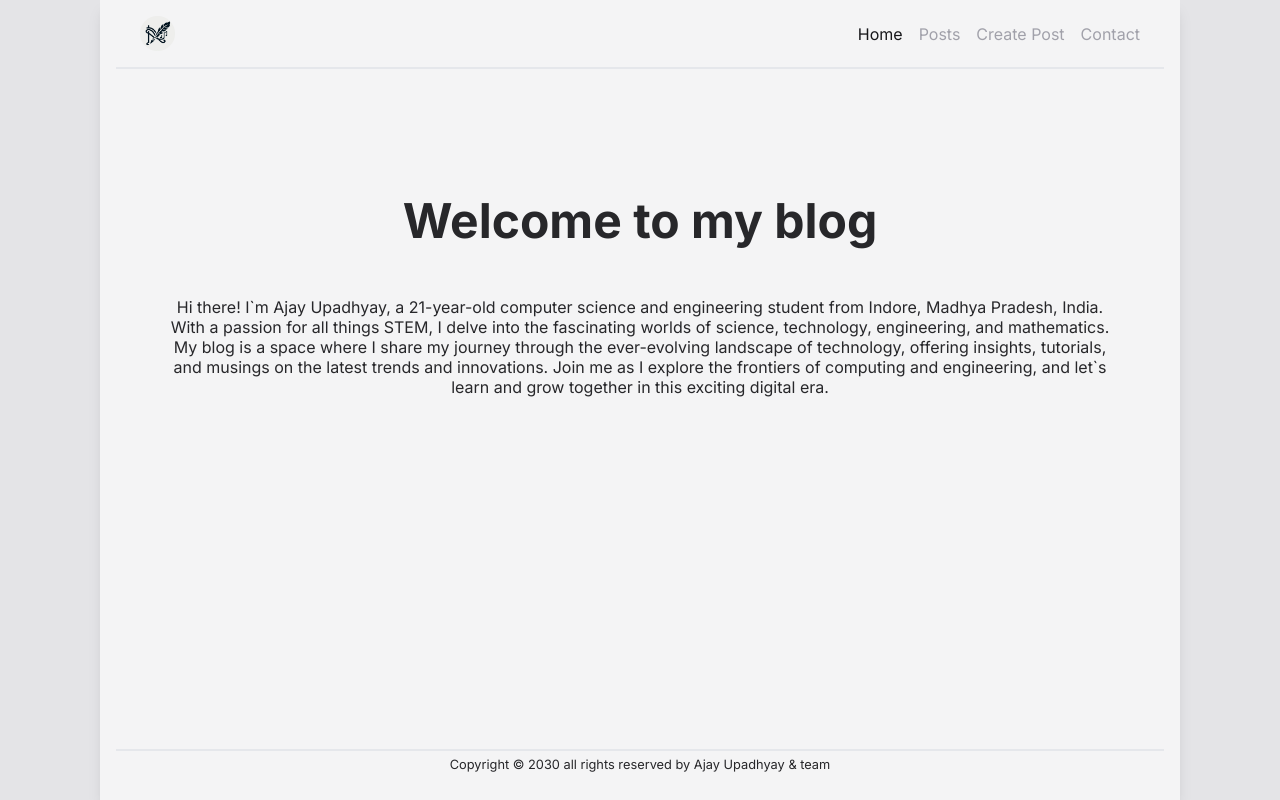
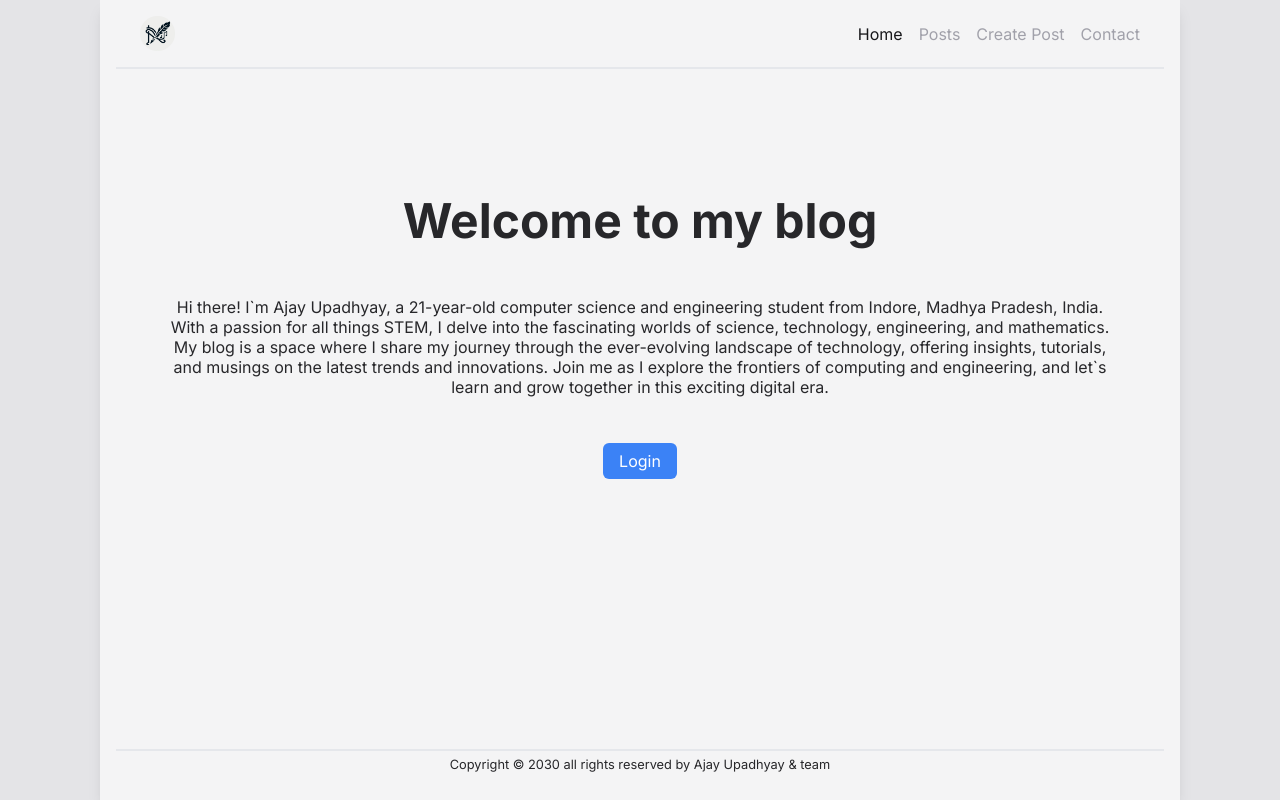
Before and after one commit to 57Ajay/nextnote, a Next.js app: page / in a window 1280 px wide. Built offline with nearby package versions, Linux system fonts and the light colour scheme; no server answers.

Commit message:
adding login/logout functionality

```diff
--- a/src/app/components/form/form.tsx
+++ b/src/app/components/form/form.tsx
@@ -1,5 +1,5 @@
 import CreatePost from '@/actions/action';
-import { getKindeServerSession } from '@kinde-oss/kinde-auth-nextjs/server';
+import { getKindeServerSession, LogoutLink } from '@kinde-oss/kinde-auth-nextjs/server';
 import { redirect } from 'next/navigation';
 
 const CreatePostForm: React.FC = async () => {
@@ -31,8 +31,9 @@ const CreatePostForm: React.FC = async () => {
             required
           ></textarea>
         </div>
-        <button type="submit" className="bg-blue-500 text-white py-2 px-4 rounded-md hover:bg-blue-600 transition-colors duration-300">Create Post</button>
+        <button type="submit" className="bg-blue-500 text-white py-2 px-4 rounded-md hover:bg-blue-600 transition-colors duration-300 mb-10">Create Post</button>
       </form>
+      <LogoutLink className="  flex-row bg-blue-500 text-white py-2 px-4 rounded-md hover:bg-blue-600 transition-colors duration-300 inline-block ml-7">Log out</LogoutLink>
     </div>
   );
 };
--- a/src/app/page.tsx
+++ b/src/app/page.tsx
@@ -1,6 +1,9 @@
+import { getKindeServerSession, LoginLink, LogoutLink } from '@kinde-oss/kinde-auth-nextjs/server';
 import { Fragment } from 'react'
 
-const Home = () => {
+const Home = async () => {
+  const { isAuthenticated } = getKindeServerSession();
+
   return (
     <Fragment>
       <main className='text-center pt-32 px-5 min-h-[85vh]'>
@@ -10,6 +13,9 @@ const Home = () => {
         <p className='mx-auto mb-5 leading-5 p-8'>
         Hi there! I`m Ajay Upadhyay, a 21-year-old computer science and engineering student from Indore, Madhya Pradesh, India. With a passion for all things STEM, I delve into the fascinating worlds of science, technology, engineering, and mathematics. My blog is a space where I share my journey through the ever-evolving landscape of technology, offering insights, tutorials, and musings on the latest trends and innovations. Join me as I explore the frontiers of computing and engineering, and let`s learn and grow together in this exciting digital era.
         </p>
+        {!(await isAuthenticated()) ?
+        <LoginLink className="bg-blue-500 text-white py-2 px-4 rounded-md hover:bg-blue-600 transition-colors duration-300 mb-10">Login</LoginLink> :
+         <LogoutLink className="bg-blue-500 text-white py-2 px-4 rounded-md hover:bg-blue-600 transition-colors duration-300 mb-10">Logout</LogoutLink>}
       </main>
     </Fragment>
   );
```
